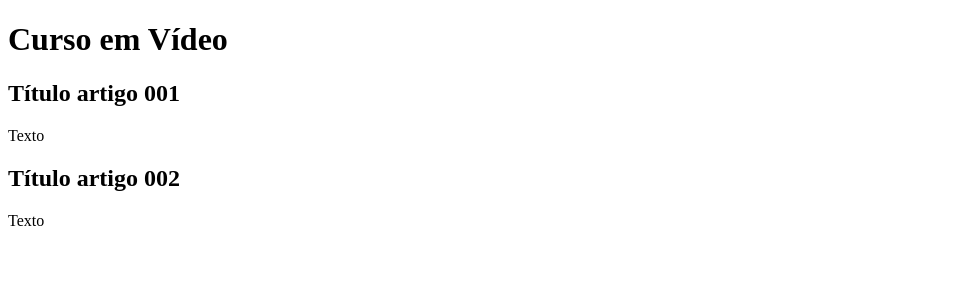
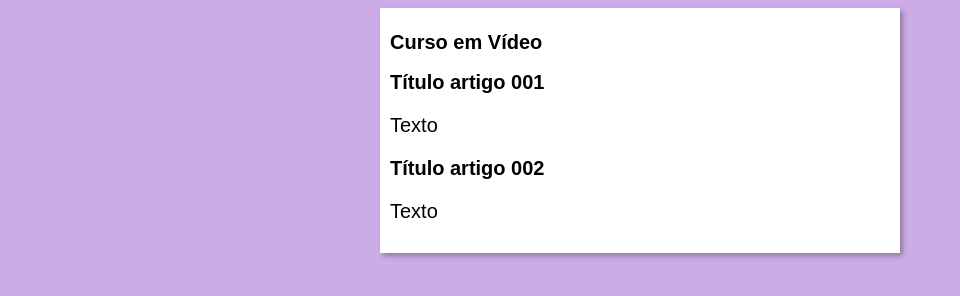
Before and after one commit to monick-evelyn/projeto-site, a plain HTML site: page index.html in a window 1280 px wide. Shown: the whole page, without its empty margins (0-960 px from the left). Drawn offline with Linux system fonts and the light colour scheme.

Commit message:
Iniciei o design

```diff
--- /dev/null
+++ b/estilos/style.css
@@ -0,0 +1,16 @@
+* {
+    font-family: Arial, Helvetica, sans-serif;
+    font-size: 20px;
+}
+
+body {
+    background-color: rgb(204, 172, 230);
+}
+
+main {
+    background-color: white;
+    width: 500px;
+    margin: auto;
+    padding: 10px;
+    box-shadow: 3px 3px 5px rgba(0, 0, 0, 0.295);
+}
--- a/index.html
+++ b/index.html
@@ -4,6 +4,7 @@
     <meta charset="UTF-8">
     <meta name="viewport" content="width=device-width, initial-scale=1.0">
     <title>Títutlo</title>
+    <link rel="stylesheet" href="estilos/style.css">
 </head>
 <body>
     <main>
```
